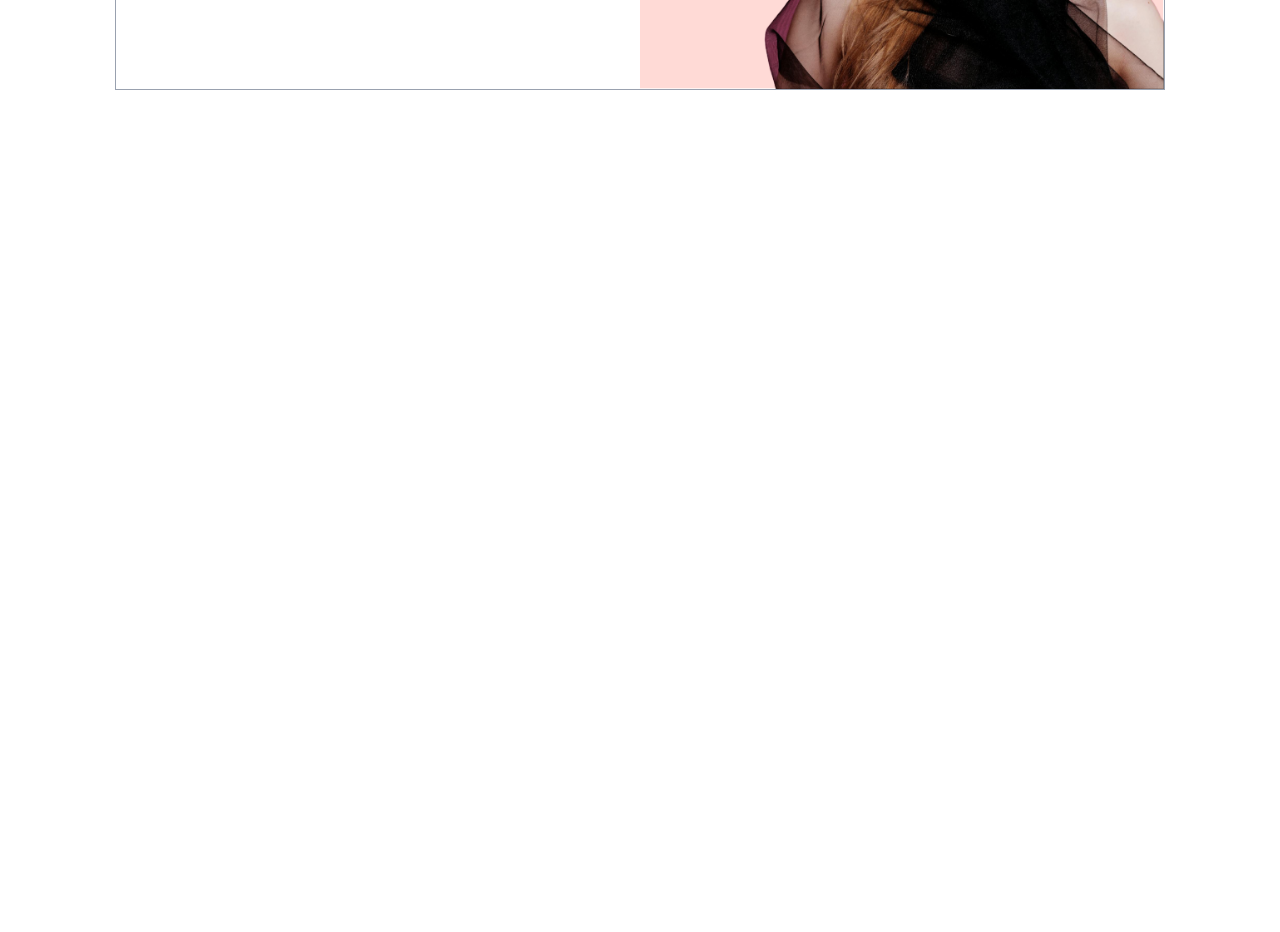
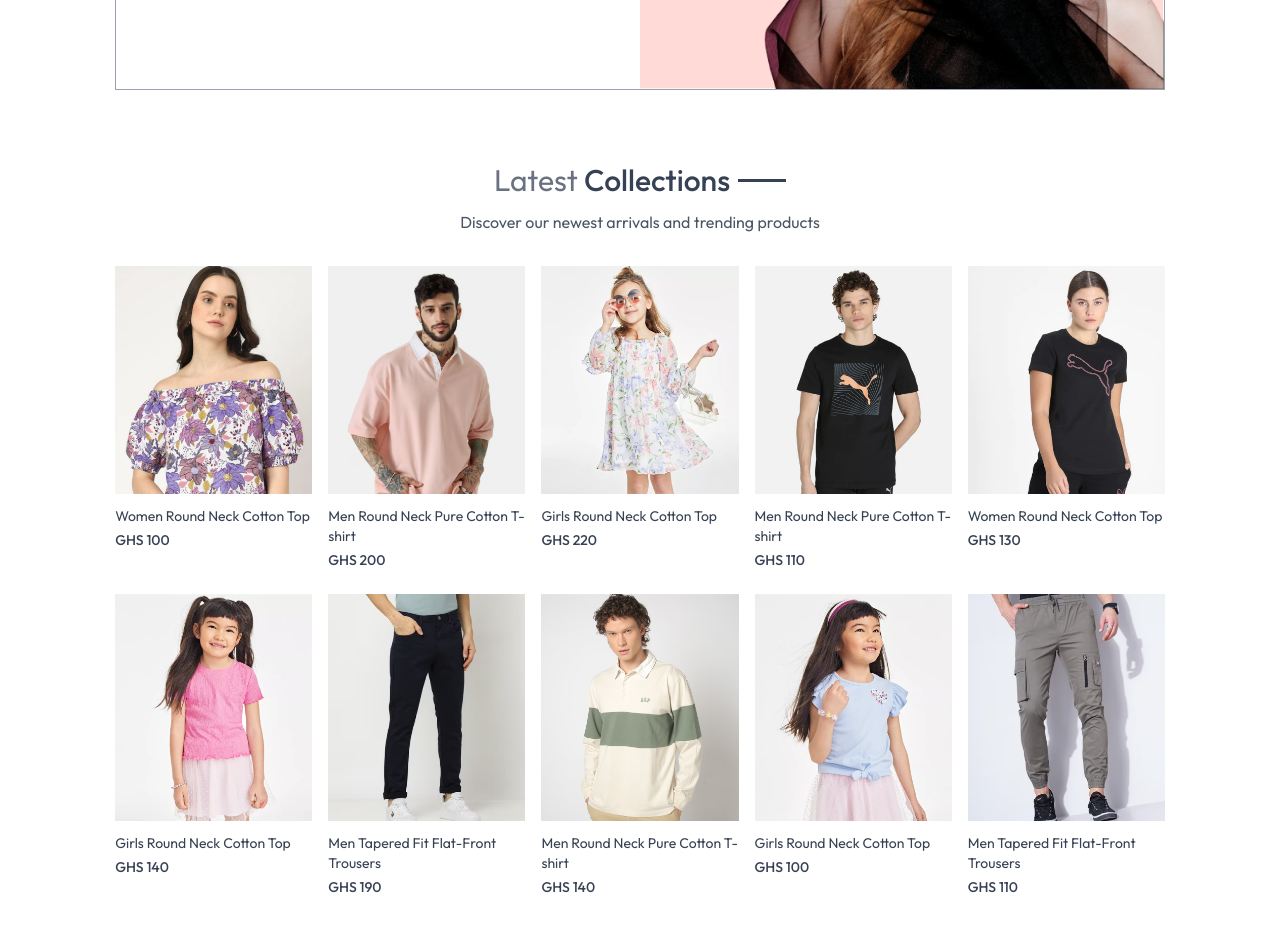
Before and after one commit to ranscky/ecomm-app, a React (Vite) app in the folder frontend/: page / in a window 1280 px wide. Shown: the part 420-1352 px from the top of the page. Before the commit the page ends 800 px from the top, so only its background shows below. Built offline with nearby package versions, Linux system fonts and the light colour scheme.

Commit message:
added the title, latest collection and product item components

```diff
--- /dev/null
+++ b/frontend/src/components/LatestCollection.jsx
@@ -0,0 +1,39 @@
+import React, { useContext, useEffect, useState } from 'react'
+import { ShopContext } from '../context/ShopContext'
+import Title from './Title'
+import ProductItem from './ProductItem';
+
+const LatestCollection = () => {
+
+    const { products } = useContext(ShopContext);
+    const [latestProducts, setLatestProduct] = useState([]);
+
+    useEffect(()=> {
+      setLatestProduct(products.slice(0, 10));
+    },[products])
+
+  return (
+    <div className='my-10'>
+        <div className='text-center py-8 text-3xl'>
+            <Title text1={'Latest'} text2={'Collections'} />
+            <p className='w-3/4 m-auto text-xs sm:text-sm md:text-base text-gray-600 '>
+                Discover our newest arrivals and trending products
+            </p>
+        </div>
+
+      {/* Rendering Products */}
+      <div className='grid grid-cols-2 sm:grid-cols-3 md:grid-cols-4 lg:grid-cols-5 gap-4 gap-y-6'>
+        {
+          latestProducts.map((item, index)=>(
+            <ProductItem key={index} id={item._id} image={item.image} name={item.name} price={item.price}>
+
+            </ProductItem>
+          ))
+        }
+
+      </div>
+    </div>
+  )
+}
+
+export default LatestCollection
--- a/frontend/src/components/Navbar.jsx
+++ b/frontend/src/components/Navbar.jsx
@@ -9,7 +9,9 @@ const Navbar = () => {
   return (
     <div className='flex items-center justify-between py-6 font-medium'>
 
-        <img src={assets.logo} className='w-36' alt="" />
+        <Link to={'/'}>
+            <img src={assets.logo} className='w-36' alt="" />
+        </Link>
 
         <ul className='hidden sm:flex gap-4 text-sm text-gray-700'>
             <NavLink to='/' className='flex flex-col items-center gap-2'>
--- /dev/null
+++ b/frontend/src/components/ProductItem.jsx
@@ -0,0 +1,20 @@
+import React, { useContext } from 'react'
+import { ShopContext } from '../context/ShopContext'
+import {Link } from 'react-router-dom'
+
+const ProductItem = ({id, image, name, price}) => {
+
+    const {currency} = useContext(ShopContext);
+
+  return (
+    <Link className='text-gray-700 cursor-pointer' to={`/product/${id}`} >
+        <div className='overflow-hidden'>
+            <img src={image[0]} alt="" className='hover:scale-110 transition ease-in-out'/>
+        </div>
+        <p className='pt-3 pb-1 text-sm'>{name}</p>
+        <p className='text-sm font-medium'>{currency} {price}</p>
+    </Link>
+  )
+}
+
+export default ProductItem
--- /dev/null
+++ b/frontend/src/components/Title.jsx
@@ -0,0 +1,12 @@
+import React from 'react'
+
+const Title = ({text1, text2}) => {
+  return (
+    <div className='inline-flex gap-2 items-center mb-3'>
+        <p className='text-gray-500'>{text1} <span className='text-gray-700 font-medium'>{text2}</span></p>
+        <p className='w-8 sm:w-12 h-px sm:h-0.75 bg-gray-700'></p>
+    </div>
+  )
+}
+
+export default Title
--- a/frontend/src/index.css
+++ b/frontend/src/index.css
@@ -14,3 +14,10 @@ a.active hr {
   font-weight: 400;
   font-style: normal;
 }
+
+@media (max-width: 640px) {
+  a.active {
+    background-color: black;
+    color: white;
+  }
+}
--- a/frontend/src/main.jsx
+++ b/frontend/src/main.jsx
@@ -3,9 +3,12 @@ import ReactDOM from 'react-dom/client'
 import App from './App.jsx'
 import './index.css'
 import { BrowserRouter } from 'react-router-dom'
+import ShopContextProvider from './context/ShopContext.jsx'
 
 ReactDOM.createRoot(document.getElementById('root')).render(
   <BrowserRouter>
-    <App />
+    <ShopContextProvider>
+      <App />
+    </ShopContextProvider>
   </BrowserRouter>,
 )
--- a/frontend/src/pages/Home.jsx
+++ b/frontend/src/pages/Home.jsx
@@ -1,10 +1,12 @@
 import React from 'react'
 import Hero from '../components/Hero'
+import LatestCollection from '../components/LatestCollection'
 
 const Home = () => {
   return (
     <div>
       <Hero />
+      <LatestCollection />
     </div>
   )
 }
```
